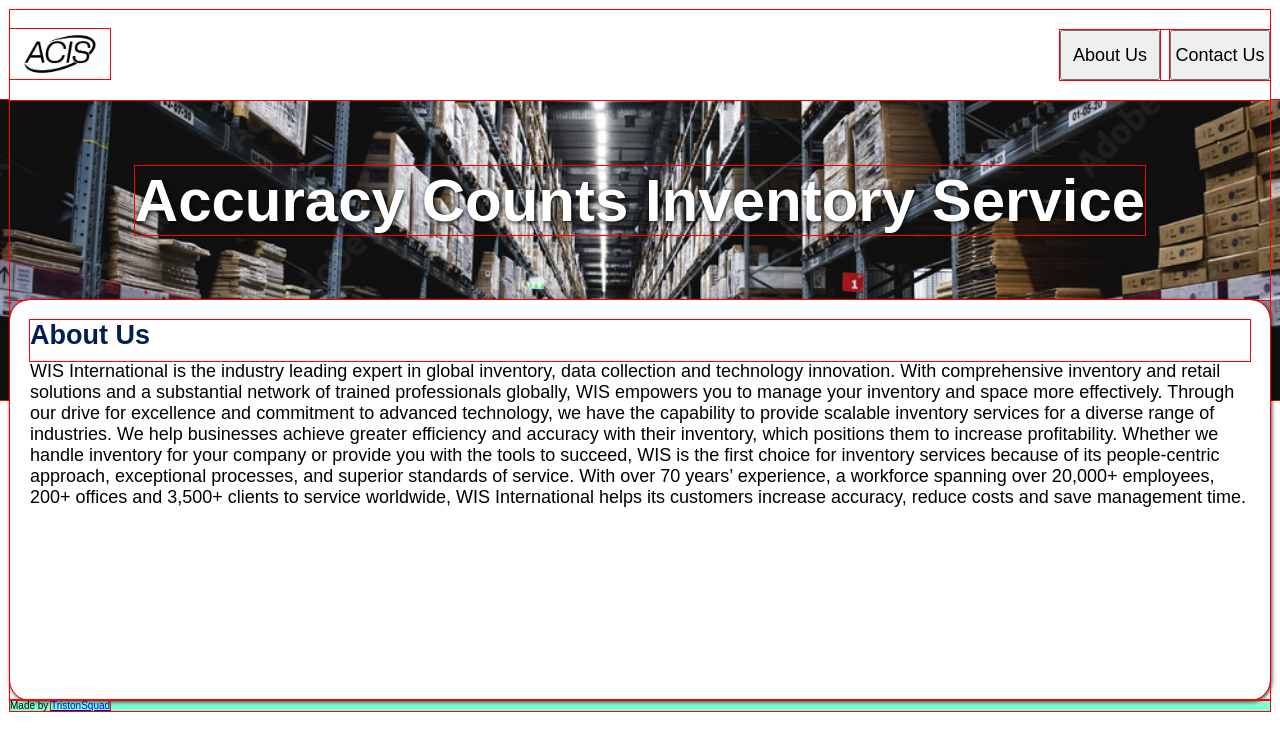
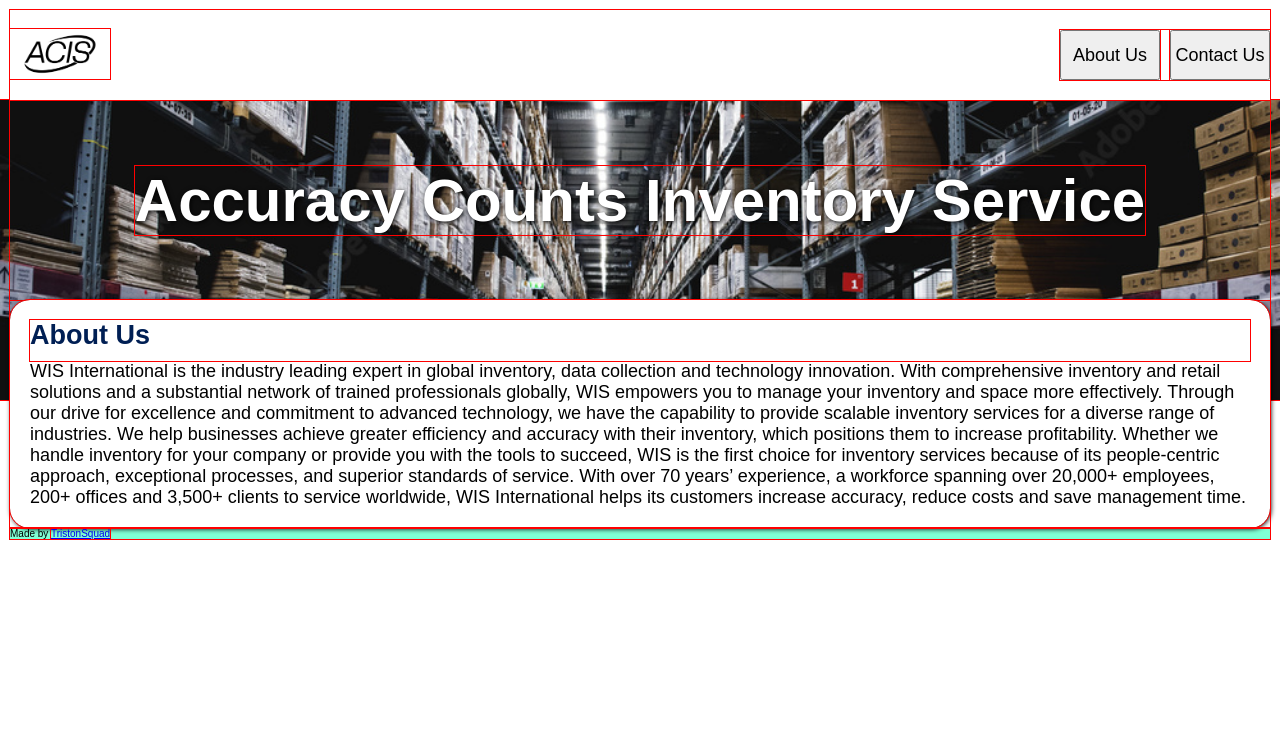
Before and after one commit to tman2747/ACIS, a React (Vite) app: page / in a window 1280 px wide. Shown: the top 750 px of the page. Built offline with nearby package versions, Linux system fonts and the light colour scheme; a web font is replaced by a local one.

Commit message:
fix height on card

```diff
--- a/src/styles/HomePage.css
+++ b/src/styles/HomePage.css
@@ -26,7 +26,7 @@
   background-color: rgb(255, 255, 255);
   padding: 2rem;
   border-radius: 20px;
-  height: 400px;
+  min-height: 200px;
   box-shadow: 1px 1px 5px black;
   font-family: sans-serif;
   font-size: 18px;
```
